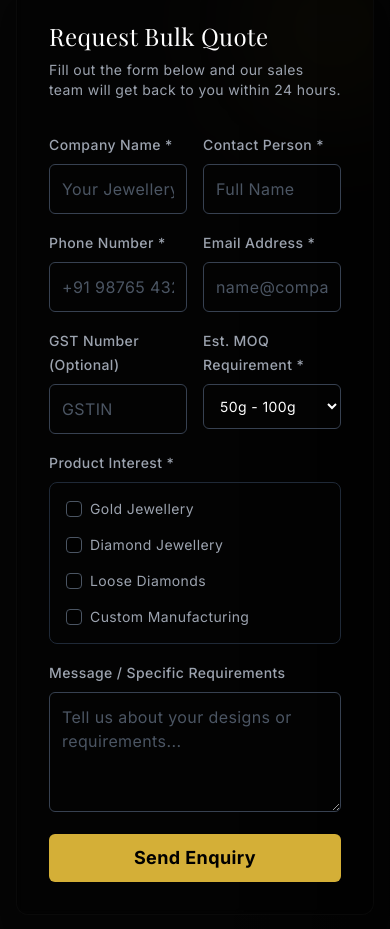
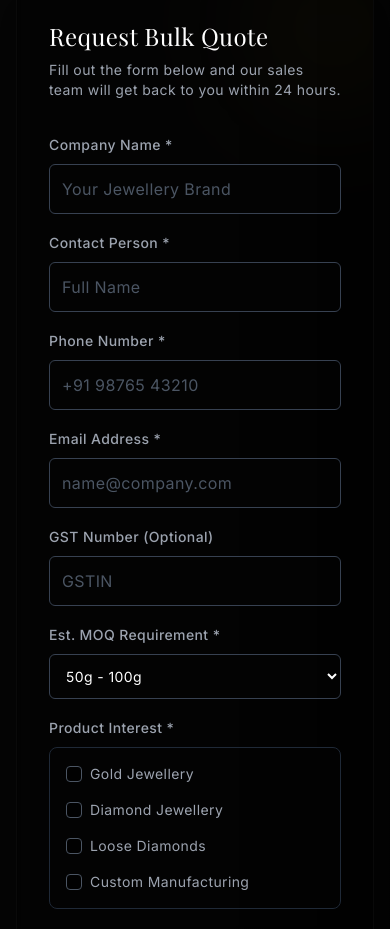
Before and after one commit to santrarony9/Chhanda-jewellers-b2b, a Next.js app: page /contact in a window 390 px wide. Shown: the part 1100-2029 px from the top of the page. Built offline with nearby package versions, Linux system fonts and the light colour scheme; no server answers; the database is empty; a web font is replaced by a local one.

Commit message:
fix: optimize contact form mobile layout and enable ISR caching

```diff
--- a/src/app/manufacturing/page.tsx
+++ b/src/app/manufacturing/page.tsx
@@ -7,7 +7,7 @@
 import dbConnect from "@/lib/db"
 import SiteSettings from "@/models/SiteSettings"
 
-export const dynamic = 'force-dynamic';
+export const revalidate = 30;
 
 export const metadata = {
     title: "Manufacturing Process | Chhanda Jewellers - B2B Production",
--- a/src/app/page.tsx
+++ b/src/app/page.tsx
@@ -8,8 +8,8 @@
 import dbConnect from "@/lib/db"
 import SiteSettings from "@/models/SiteSettings"
 
-// Force dynamic rendering to ensure fresh content
-export const dynamic = 'force-dynamic';
+// Revalidate every 30 seconds for better performance than force-dynamic
+export const revalidate = 30;
 
 async function getSiteContent() {
   try {
--- a/src/app/products/page.tsx
+++ b/src/app/products/page.tsx
@@ -6,7 +6,7 @@
 import dbConnect from "@/lib/db"
 import SiteSettings from "@/models/SiteSettings"
 
-export const dynamic = 'force-dynamic';
+export const revalidate = 30;
 
 export const metadata = {
     title: "Product Catalog | Chhanda Jewellers - B2B Collection",
--- a/src/components/contact/form.tsx
+++ b/src/components/contact/form.tsx
@@ -105,7 +105,7 @@
             <p className="text-gray-400 mb-8 text-sm relative z-10">Fill out the form below and our sales team will get back to you within 24 hours.</p>
 
             <form onSubmit={handleSubmit} className="space-y-4 relative z-10">
-                <div className="grid grid-cols-2 gap-4">
+                <div className="grid grid-cols-1 md:grid-cols-2 gap-4">
                     <div className="space-y-2">
                         <label className="text-sm text-gray-400 font-medium">Company Name *</label>
                         <input
@@ -130,7 +130,7 @@
                     </div>
                 </div>
 
-                <div className="grid grid-cols-2 gap-4">
+                <div className="grid grid-cols-1 md:grid-cols-2 gap-4">
                     <div className="space-y-2">
                         <label className="text-sm text-gray-400 font-medium">Phone Number *</label>
                         <input
@@ -157,7 +157,7 @@
                     </div>
                 </div>
 
-                <div className="grid grid-cols-2 gap-4">
+                <div className="grid grid-cols-1 md:grid-cols-2 gap-4">
                     <div className="space-y-2">
                         <label className="text-sm text-gray-400 font-medium">GST Number (Optional)</label>
                         <input
```
